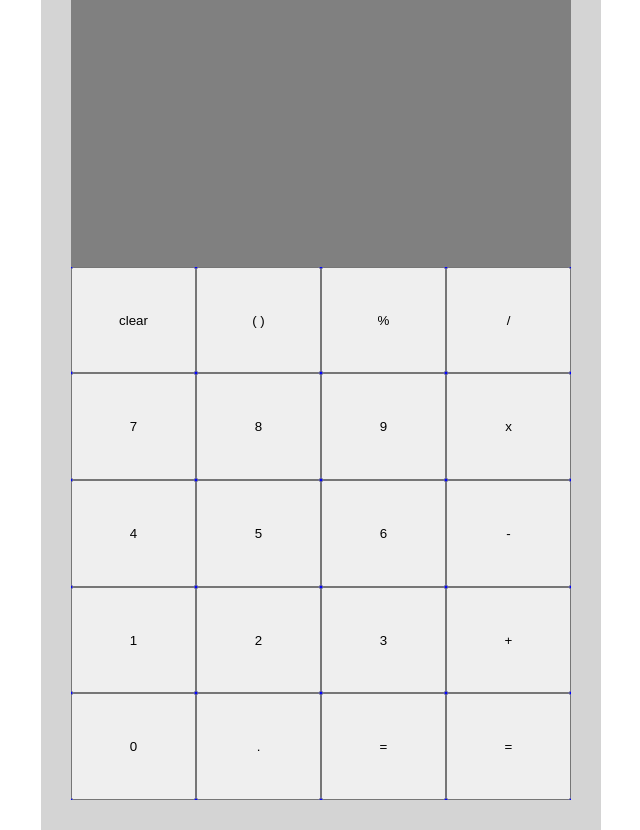
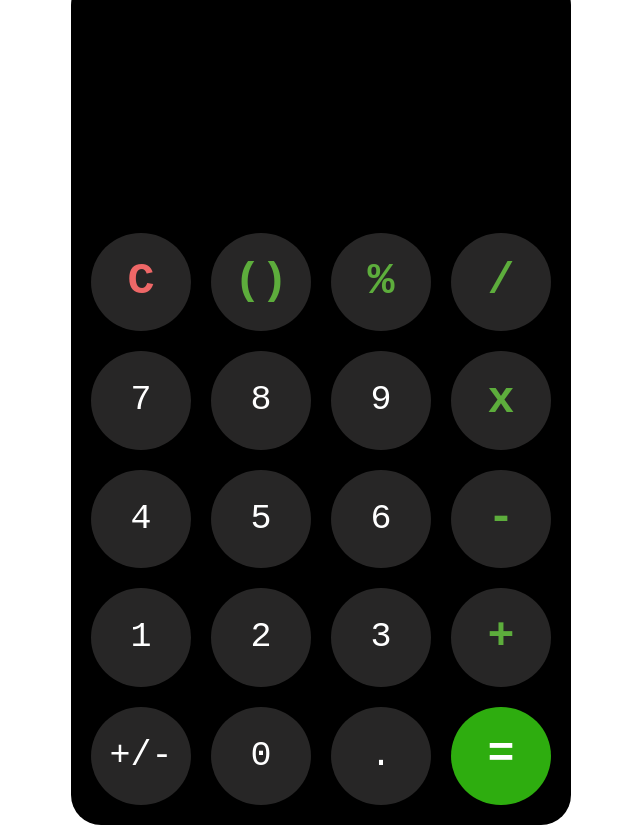
Before and after one commit to hhoot25/calculator, a plain HTML site: page index.html in a window 1280 px wide. Shown: the whole page, without its empty margins (319-959 px from the left). Drawn offline with Linux system fonts and the light colour scheme.

Commit message:
added samsung css

```diff
--- a/index.html
+++ b/index.html
@@ -6,6 +6,8 @@
     <title>Document</title>
     <link rel="stylesheet" href="style.css">
     <script src="index.js" defer></script>
+
+
 </head>
 <body>
     <div id="calculator">
@@ -13,36 +15,38 @@
         <div id="buttons">
             <div id="main_buttons">
                 <div id="column_1">
-                    <button id="clear">clear</button>
-                    <button class="number" id="7">7</button>
-                    <button class="number" id="4">4</button>
-                    <button class="number" id="1">1</button>
-                    <button class="number" id="0">0</button>
+                    <button id="clear" class="operator circle-button">C</button>
+                    <button class="number circle-button" id="7">7</button>
+                    <button class="number circle-button" id="4">4</button>
+                    <button class="number circle-button" id="1">1</button>
+                    <button class = "circle-button">+/-</button>
+
                 </div>
                 <div id="column_2">
-                    <button >( )</button>
-                    <button class="number" id="8">8</button>
-                    <button class="number" id="5">5</button>
-                    <button class="number" id="2">2</button>
-                    <button>.</button>
+                    <button class = "circle-button operator" >()</button>
+                    <button class="number circle-button" id="8">8</button>
+                    <button class="number circle-button" id="5">5</button>
+                    <button class="number circle-button" id="2">2</button>
+                    <button class="number circle-button" id="0">0</button>
+
 
                 </div>
                 <div id="column_3">
-                    <button id="percent">%</button>
-                    <button class="number" id="9">9</button>
-                    <button class="number" id="6">6</button>
-                    <button class="number" id="3">3</button>
-                    <button class="decimal" id=".">=</button>
+                    <button id="percent" class = "operator circle-button">%</button>
+                    <button class="number circle-button" id="9">9</button>
+                    <button class="number circle-button" id="6">6</button>
+                    <button class="number circle-button" id="3">3</button>
+                    <button class="decimal circle-button" id=".">.</button>
 
 
                 </div>
                 <div id="column_4">
 
-                    <button class="operator" id="divide">/</button>
-                    <button class="operator" id="multiply">x</button>
-                    <button class="operator" id="subtract">-</button>
-                    <button class="operator" id="add">+</button>
-                    <button class="operator" id="equal">=</button>
+                    <button class="operator circle-button" id="divide">/</button>
+                    <button class="operator circle-button" id="multiply">x</button>
+                    <button class="operator circle-button" id="subtract">-</button>
+                    <button class="operator circle-button" id="add">+</button>
+                    <button class="operator circle-button" id="equal">=</button>
 
                 </div>
             </div>
--- a/index.js
+++ b/index.js
@@ -29,7 +29,9 @@ op_elements.forEach(element => {element.addEventListener('click',() => {
     if(element.id == 'equal' && op_bool == true){
         //custom text if user tries to divide by 0
         if(op == 'divide' && b == "0"){
+            document.querySelector('#clear').click();
             display.textContent = "aww heck nah lil bro";
+
         }
         else{
             display.textContent = operate(parseFloat(a != "" ? a : last_result),parseFloat(b),op);
--- a/style.css
+++ b/style.css
@@ -1,3 +1,10 @@
+*{
+    font-family:monospace;
+    font-size:35px;
+    font-weight:500;
+    color:#ffffff;
+}
+
 body{
     display:flex;
     justify-content:center;
@@ -12,16 +19,19 @@ body{
     display:flex;
     background-color:rgb(212, 212, 212);
     flex-direction:column;
+    background-color:black;
     width:500px;
-    height:800px;
-    padding:30px;
+    height:850px;
+    border-radius:30px;
 
 }
 
 #display{
-    background-color:grey;
+
     font-size:50px;
-    flex:.5;
+    padding:30px;
+    flex:.3;
+
 
 
 }
@@ -29,7 +39,7 @@ body{
 #buttons{
     display:flex;
     flex-direction:column;
-    background-color:blue;
+    padding:10px;
     flex:1;
 }
 
@@ -48,10 +58,35 @@ body{
     flex:1;
 }
 
-#plus{
-    flex:2;
-}
 
 button{
     flex:1;
 }
+
+.operator{
+    font-size:45px;
+    font-weight:bolder;
+    color:#5dad3c;
+
+}
+
+#clear{
+    color:rgb(238, 103, 103)
+}
+
+#equal{
+    color:#ffffff;
+    background-color:#2ead0f;
+}
+
+.circle-button{
+    border-radius:50%;
+    margin:10px;
+    background-color:#272626;
+    border:none;
+
+}
+
+.circle-button:hover{
+    background-color:#717070;
+}
```
